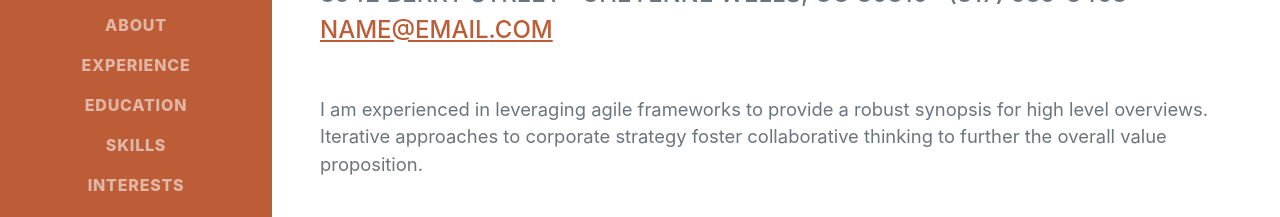
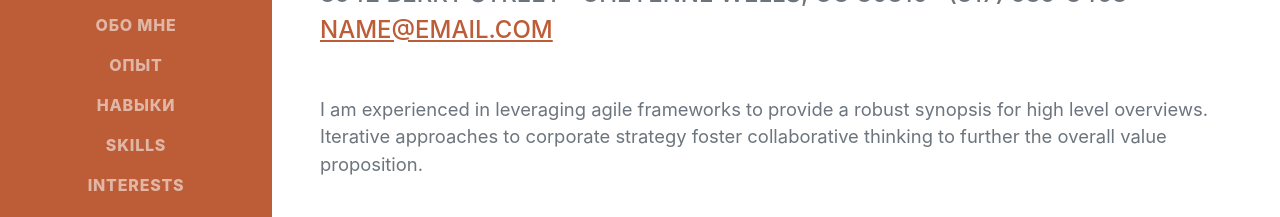
Before and after one commit to JohnDou005/Test, a plain HTML site: page index.html in a window 1280 px wide. Shown: the part 367-584 px from the top of the page. Drawn offline with nearby package versions, Linux system fonts and the light colour scheme; a web font is replaced by a local one.

Commit message:
Update index.html

```diff
--- a/index.html
+++ b/index.html
@@ -25,9 +25,9 @@
             <button class="navbar-toggler" type="button" data-bs-toggle="collapse" data-bs-target="#navbarResponsive" aria-controls="navbarResponsive" aria-expanded="false" aria-label="Toggle navigation"><span class="navbar-toggler-icon"></span></button>
             <div class="collapse navbar-collapse" id="navbarResponsive">
                 <ul class="navbar-nav">
-                    <li class="nav-item"><a class="nav-link js-scroll-trigger" href="#about">About</a></li>
-                    <li class="nav-item"><a class="nav-link js-scroll-trigger" href="#experience">Experience</a></li>
-                    <li class="nav-item"><a class="nav-link js-scroll-trigger" href="#education">Education</a></li>
+                    <li class="nav-item"><a class="nav-link js-scroll-trigger" href="#about">обо мне</a></li>
+                    <li class="nav-item"><a class="nav-link js-scroll-trigger" href="#experience">опыт</a></li>
+                    <li class="nav-item"><a class="nav-link js-scroll-trigger" href="#education">навыки</a></li>
                     <li class="nav-item"><a class="nav-link js-scroll-trigger" href="#skills">Skills</a></li>
                     <li class="nav-item"><a class="nav-link js-scroll-trigger" href="#interests">Interests</a></li>
                     <li class="nav-item"><a class="nav-link js-scroll-trigger" href="#awards">Awards</a></li>
```
